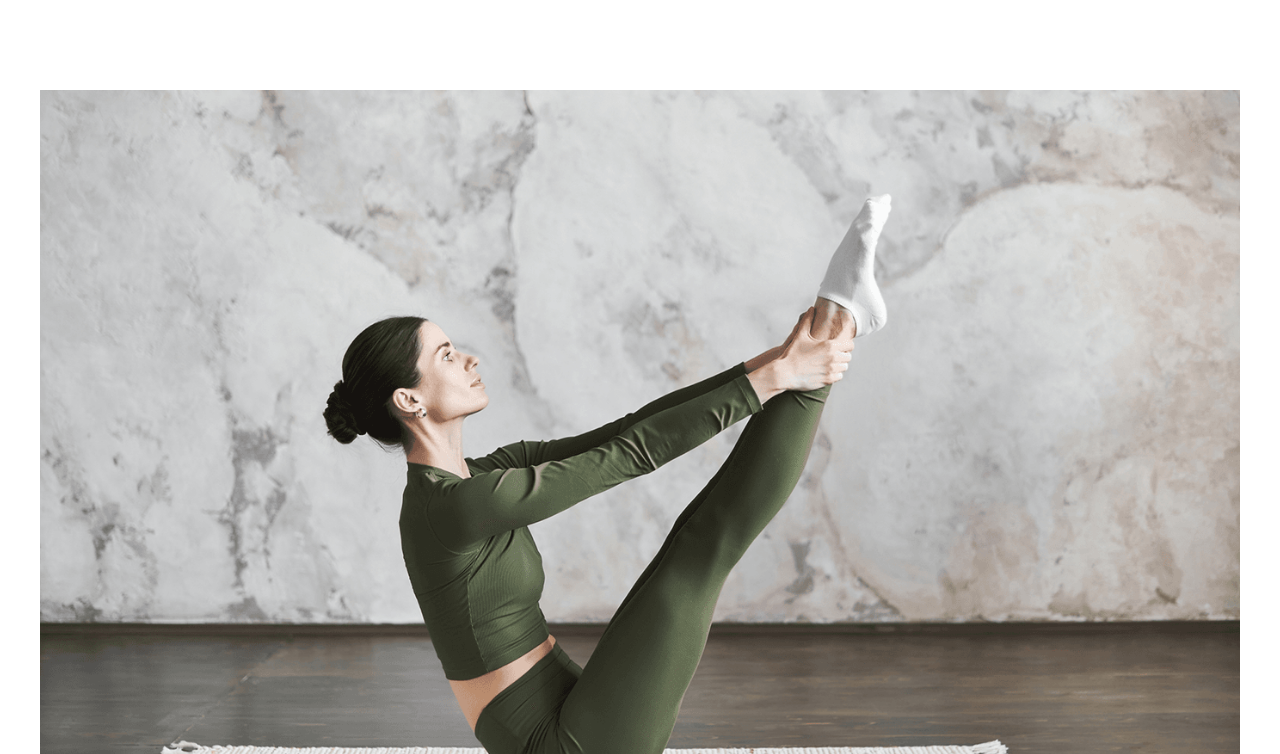
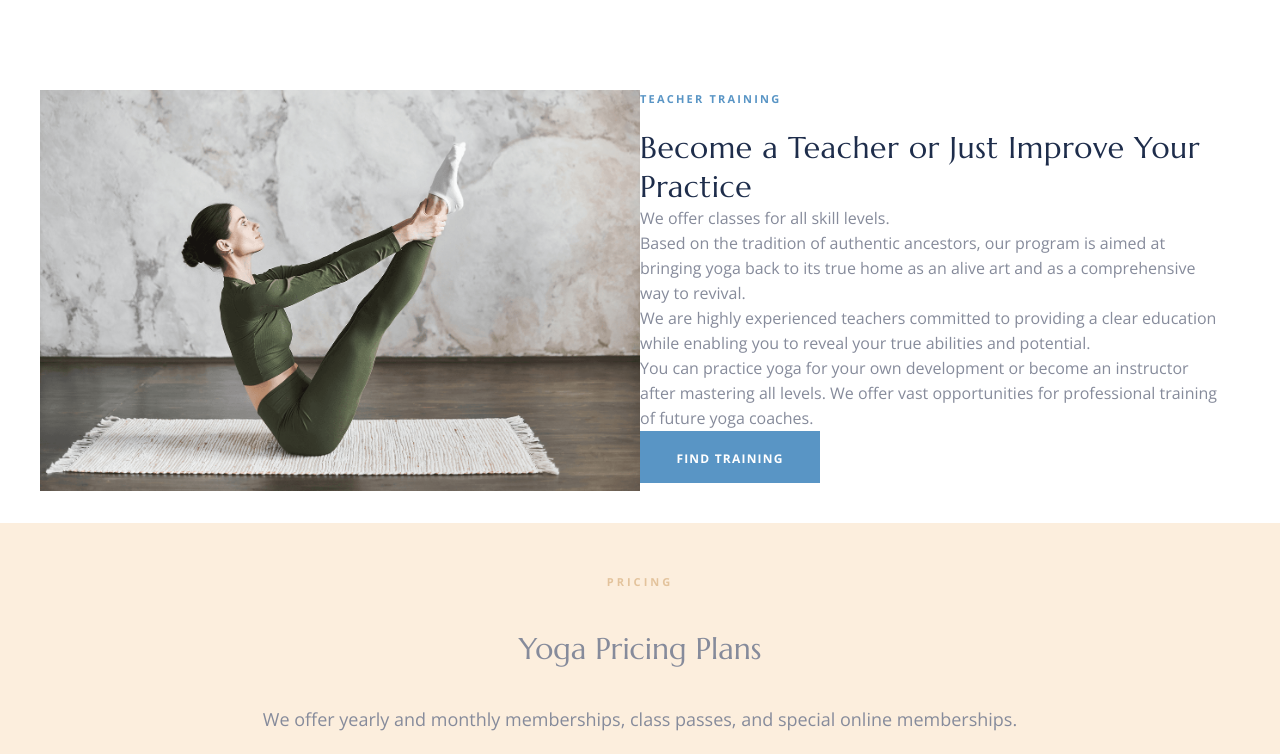
Before and after one commit to koldovsky/753-team-03, a plain HTML site: page index.html in a window 1280 px wide. Shown: the part 10488-11242 px from the top of the page. Drawn offline with nearby package versions, Linux system fonts and the light colour scheme; a web font is replaced by a local one.

Commit message:
Changed class values in teacher-training.css and changed button

```diff
--- a/css/teacher-training.css
+++ b/css/teacher-training.css
@@ -1,32 +1,40 @@
-.teacher-training-article{
-    max-width: 648px;
-    width: 80%;
-
-}
-.teacher-training__title{
-    padding: 70px 70px 20px 0px;
-}
-.classes__teacher-training__subtitle {
-    margin-top: 20px;
-    margin-left: 60px;
-}
-.teacher-training__text{
-    font-size: 18px;
-    font-weight: 500;
-    margin-top: 20px;
+.teacher-training__container {
+    min-width: 375px;
+    min-height: 225px;
+    margin-left: 0;
 }
 
-.teacher-training__main-text{
-    font-size: 16px;
-    font-weight: 400;
-    margin-top: 20px;
-    line-height: 1;
+.image_teacher_training {
+    align-items: left;
+    width: 50%;
+    float: left;
 }
-.teacher-training-button:active{
+
+@media (min-width: 375px) {
+    .teacher-training__container .image_teacher_training {
+         display: flex;
+         align-items: flex-start;
+    }
+}
+
+.teacher-training__article {
+    margin: 30px 20px 20px 30px;
+    background-color: transparent;
+    line-height: 25px;
+}
+
+.teacher-training-button {
     background-color: var(--button-color);
     text-decoration: none;
-    font-weight: 400;
-    height: 52.39px;
-    width: 149px;
+    display: inline-block;
+    position: relative;
     text-align: center;
+    margin-bottom: 20px;
+    width: 180px;
+    height: 52px;
+    color: var(--light-color);
+    font-weight: 700;
+    font-size: 12px;
+    letter-spacing: 1.2px;
+    padding: 15px 32px;
 }
--- a/index.html
+++ b/index.html
@@ -255,7 +255,7 @@
 
     <!--Alena Maliushchenko-->
     <section class="teacher-training container">
-      <img src="img/yoga-practice.png" alt="yoga-practice">
+      <img src="img/yoga-practice.png" alt="yoga-practice" class="image_teacher_training">
       <div class="teacher-training__article">
         <h2 class="teacher-training__title">TEACHER TRAINING</h2>
         <p class="teacher-training__subtitle subtitle"> Become a Teacher or Just Improve Your Practice</p>
@@ -274,8 +274,8 @@
             vast opportunities for professional training of future yoga coaches.
           </p>
         </div>
+        <a class="teacher-training-button" href="./classes.html">FIND TRAINING</a>
       </div>
-      <a class="teacher-training-button" href="./contacts.html">FIND TRAINING</a>
     </section>
     <!--Alena Maliushchenko-->
 
```
